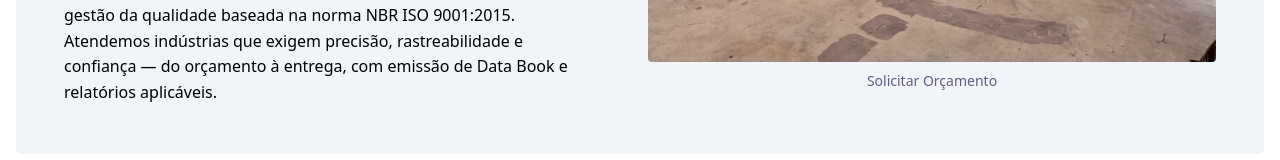
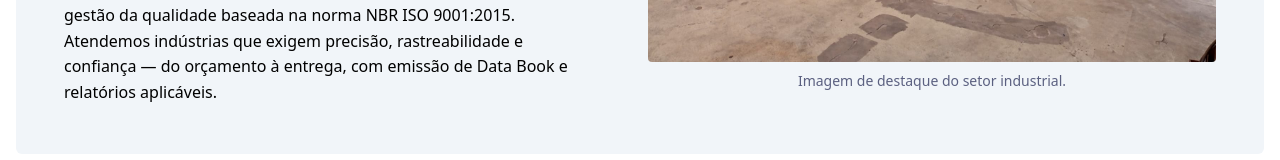
Before and after one commit to FragaTheus/caldeiraria-realiza-site-institucional, a Next.js app: page / in a window 1280 px wide. Shown: the part 582-742 px from the top of the page. Built offline with nearby package versions, Linux system fonts and the light colour scheme.

Commit message:
refac: Corrigindo texto da hero que e a descricao da imagem

```diff
--- a/src/features/home/text-content/heroTextContent.json
+++ b/src/features/home/text-content/heroTextContent.json
@@ -4,14 +4,12 @@
       "headline": "Especialistas em metal. Referência em resultado.",
       "title": "Soluções industriais em caldeiraria, usinagem e soldagem para quem não abre mão de qualidade",
       "description": "A Realiza atua com estrutura própria, equipe técnica qualificada e gestão da qualidade baseada na norma NBR ISO 9001:2015. Atendemos indústrias que exigem precisão, rastreabilidade e confiança — do orçamento à entrega, com emissão de Data Book e relatórios aplicáveis.",
-      "cta": "Solicitar Orçamento",
       "cardDescription": "Imagem de destaque do setor industrial."
     },
     "mobile": {
       "headline": "Referência industrial desde 2015.",
       "title": "Quem exige qualidade escolhe a Realiza.",
       "description": "Estrutura própria, equipe qualificada e certificação NBR ISO 9001:2015. Atendemos projetos industriais com precisão, rastreabilidade e emissão de Data Book ao final de cada entrega.",
-      "cta": "Solicitar Orçamento",
       "cardDescription": "Foto ilustrativa do setor industrial."
     }
   }
--- a/src/features/home/wrapper/home-hero-wrapper.tsx
+++ b/src/features/home/wrapper/home-hero-wrapper.tsx
@@ -13,7 +13,7 @@ const MobileHeroWrapper = () => {
         headline={heroTextContent.hero.mobile.headline}
         title={heroTextContent.hero.mobile.title}
         description={heroTextContent.hero.mobile.description}
-        cardDescription={heroTextContent.hero.mobile.cta}
+        cardDescription={heroTextContent.hero.mobile.cardDescription}
         imageSrc={heroImg}
       />
     </AppSectionWrapper>
@@ -27,7 +27,7 @@ const DesktopHeroWrapper = () => {
         headline={heroTextContent.hero.desktop.headline}
         title={heroTextContent.hero.desktop.title}
         description={heroTextContent.hero.desktop.description}
-        cardDescription={heroTextContent.hero.desktop.cta}
+        cardDescription={heroTextContent.hero.desktop.cardDescription}
         imageSrc={heroImg}
       />
     </AppSectionWrapper>
```
